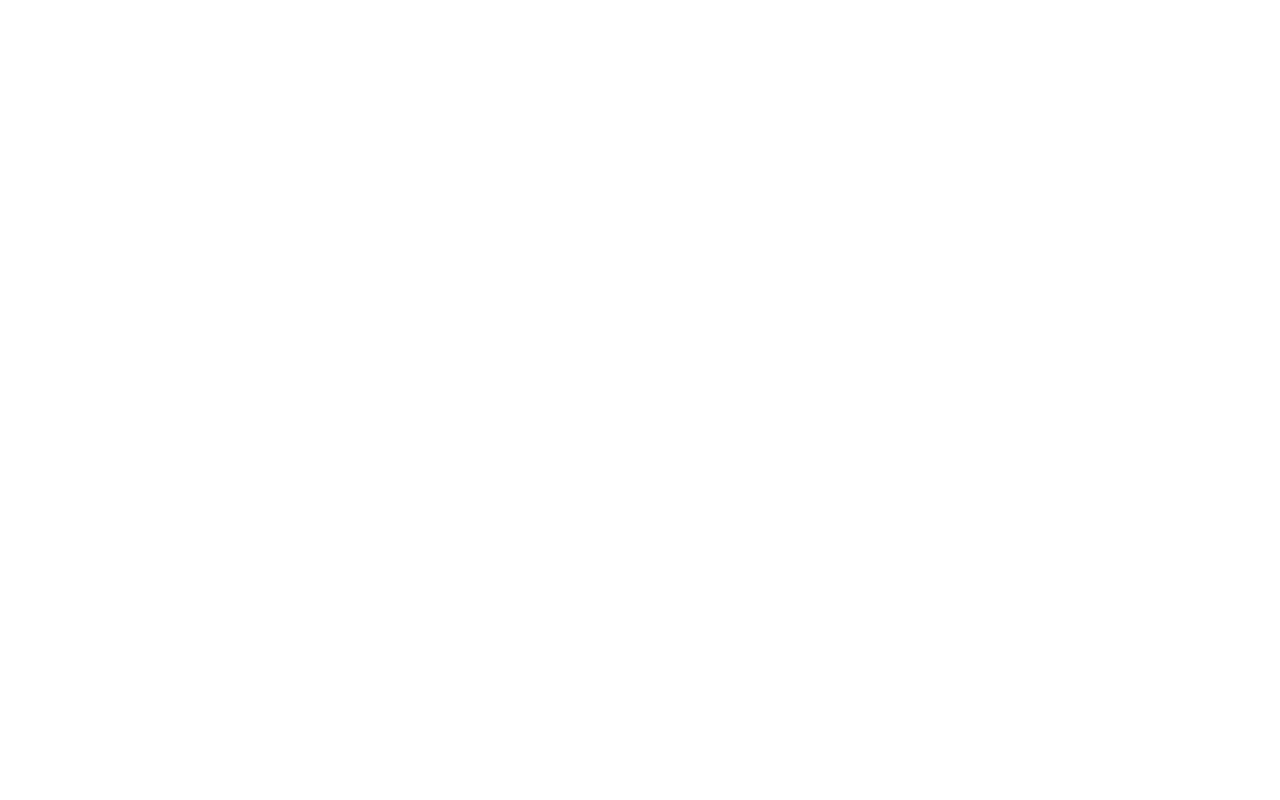
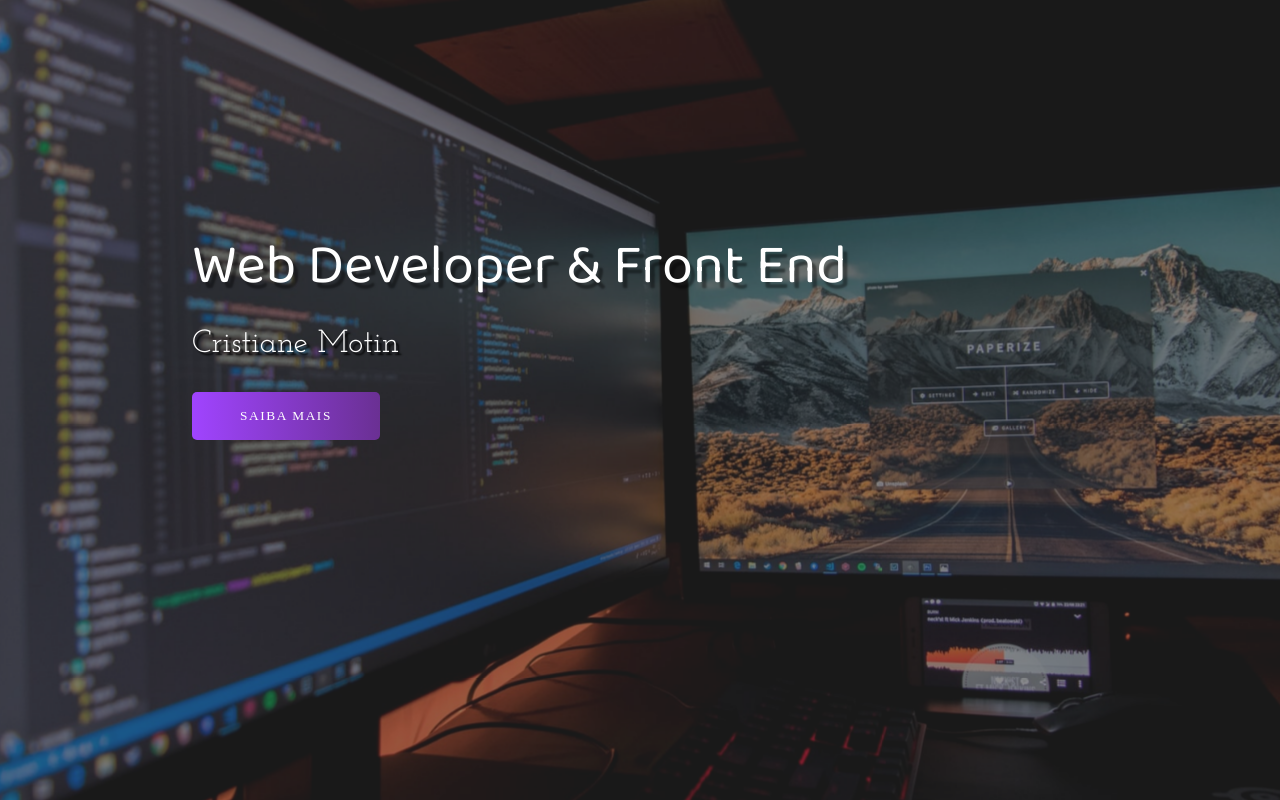
Before and after one commit to CrismotinDev/portifolio, a plain HTML site: page index.html in a window 1280 px wide. Drawn offline with Linux system fonts and the light colour scheme.

Commit message:
:package: header

```diff
--- a/index.html
+++ b/index.html
@@ -4,9 +4,31 @@
     <meta charset="UTF-8">
     <meta name="viewport" content="width=device-width, initial-scale=1.0">
     <link rel="stylesheet" href="style.css">
+    <link rel="apple-touch-icon" sizes="180x180" href="img/apple-touch-icon.png">
+    <link rel="icon" type="image/png" sizes="32x32" href="img/favicon-32x32.png">
+    <link rel="icon" type="image/png" sizes="16x16" href="img/favicon-16x16.png">
+    <link rel="manifest" href="/site.webmanifest">
     <title>Portifólio</title>
 </head>
 <body>
+    <div class="container">
+        <header>
+            <div class="img-wrapper">
+                <img src="img/fotis-fotopoulos-LJ9KY8pIH3E-unsplash (1).jpg" alt="">
+
+            </div>
+            <div class="banner">
+                <h1>Web Developer & Front End </h1>
+                <p>Cristiane Motin</p>
+                <button>Saiba mais</button>
+
+            </div>
+
+        </header>
+
+
+
+    </div>
 
 </body>
 </html>
--- a/style.css
+++ b/style.css
@@ -2,3 +2,98 @@
 
 
 @import url("https://cdnjs.cloudflare.com/ajax/libs/font-awesome/5.15.3/css/all.min.css");
+
+*{
+    margin: 0;
+    padding: 0;
+}
+
+
+header{
+    width: 100%;
+    height: 100vh;
+    overflow: hidden;
+    position: relative;
+}
+
+.img-wrapper{
+    width: 100%;
+    height: 100%;
+    overflow: hidden;
+    background-color: rgba(0,0,0,0.8)
+}
+
+.img-wrapper img{
+    width: 100%;
+    height: 100%;
+    object-fit: cover;
+    opacity: 0.5;
+    animation: zoom 25s;
+}
+@keyframes zoom{
+    0%{
+        transform: scale(1.3);
+    }
+    100%{
+        transform: scale(1);
+    }
+}
+.banner{
+    position: absolute;
+    top: 30%;
+    left: 15%;
+}
+
+.banner h1{
+    color: #ffffff;
+    font-size: 3.5rem;
+    font-family: "Baloo Da 2", serif;
+    font-weight: 200;
+    text-shadow: .3rem .4rem 2px rgba(0, 0, 0, .4);
+    line-height: 3.5rem;
+    margin-bottom: 2rem;
+    opacity: 0;
+    animation: moveBanner 0.6s forwards;
+}
+
+.banner p{
+    font-family: "Josefin Slab", serif;
+    color: #fff;
+    font-size: 2rem;
+    text-shadow: .2rem .2rem 2px rgba(0, 0, 0, 4 );
+    margin-bottom: 2rem;
+    opacity: 0;
+    animation: moveBanner 1s 0.7s forwards;
+}
+
+.banner button{
+    font-family: "Muli", serif;
+    color: #fff;
+    text-transform: uppercase;
+    letter-spacing: .1rem;
+    background-color: #6a3093;
+    background: -webkit-linear-gradient(to right, #a044ff, #6a3093);
+    background: linear-gradient(to right, #a044ff, #6a3093);
+    padding: 1rem 3rem;
+    border: none;
+    border-radius: 5px;
+    cursor: pointer;
+    opacity: 0;
+    animation: moveBanner 1s 0.9s forwards;
+
+}
+
+.banner button:hover{
+    color: black;
+}
+
+@keyframes moveBanner{
+    0%{
+        transform: translateY(10rem) rotateY(-30deg);
+    }
+    100%{
+
+        transform: translateY(0) rotateY(0);
+        opacity: 1;
+    }
+}
```
Also changed, not shown: img/android-chrome-192x192.png (renamed from android-chrome-192x192.png), img/android-chrome-512x512.png (renamed from android-chrome-512x512.png), img/apple-touch-icon.png (renamed from apple-touch-icon.png), img/favicon-16x16.png (renamed from favicon-16x16.png), img/favicon-32x32.png (renamed from favicon-32x32.png), img/fotis-fotopoulos-LJ9KY8pIH3E-unsplash (1).jpg (added), site.webmanifest, 1 other file.
